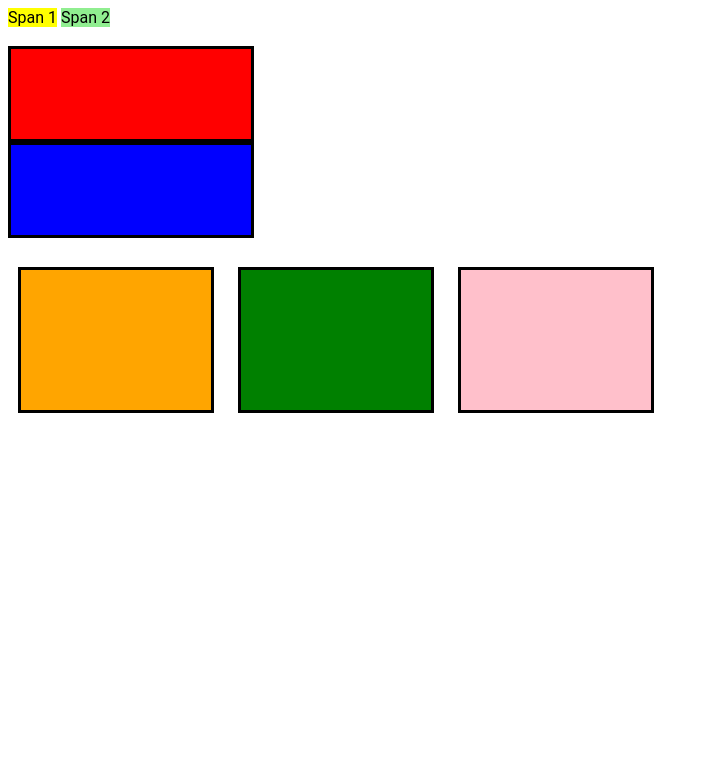
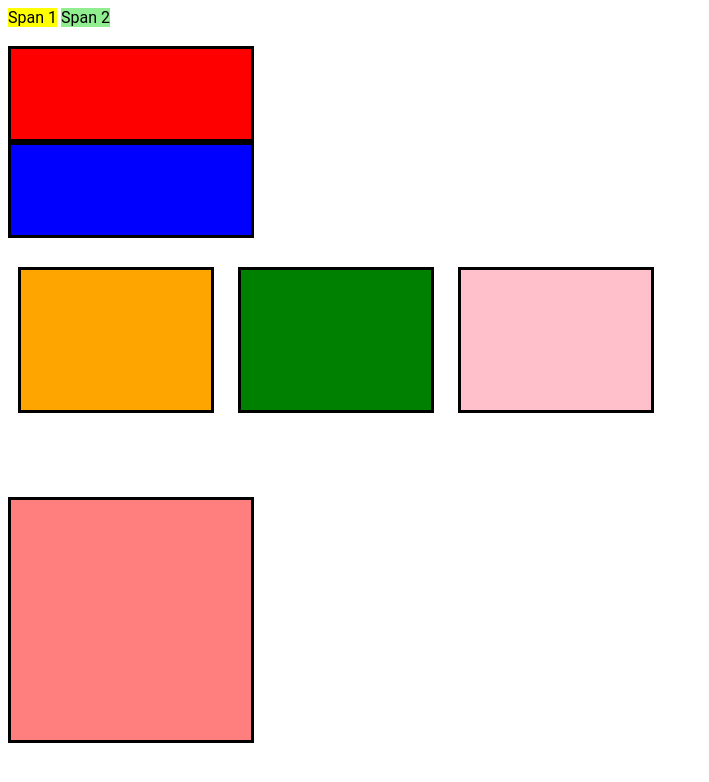
Before and after one commit to MADHUBENIWAL/css-practice-questions, a website: page practice.html in a window 1280 px wide. Shown: the whole page, without its empty margins (0-709 px from the left). Drawn offline with Linux system fonts and the light colour scheme.

Commit message:
created rgba transparency

```diff
--- a/practice.html
+++ b/practice.html
@@ -23,6 +23,8 @@
      <!-- Hide -->
      <p style="display:none;">Hidden using display none</p>
      <p style="visibility:hidden;">Hidden using visibility</p>
-
+     <!-- RGBA -->
+    <div style="width:200px; height:200px; background-color:rgba(255,0,0,0.5);"></div>
+    <br>
 </body>
 </html>
```
